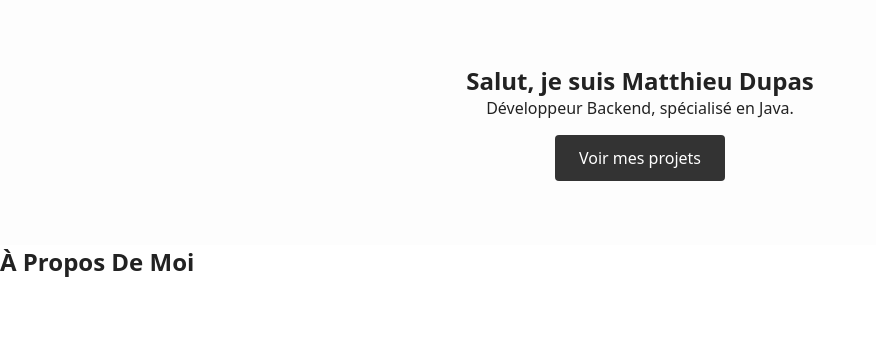
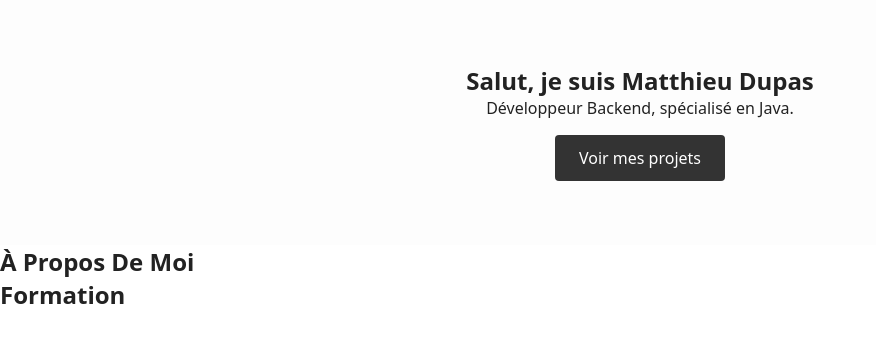
Before and after one commit to matthieudupas/portfolio, a React (Vite) app: page / in a window 1280 px wide. Shown: the top 342 px of the page, without its empty margins (0-876 px from the left). Built offline with nearby package versions, Linux system fonts and the light colour scheme.

Commit message:
feat: add Education section

```diff
--- a/src/App.tsx
+++ b/src/App.tsx
@@ -1,5 +1,6 @@
 import Hero from "./sections/hero/Hero.tsx";
 import About from "./sections/about/About.tsx";
+import Education from "./sections/education/Education.tsx";
 
 function App() {
 
@@ -7,6 +8,7 @@ function App() {
     <>
         <Hero/>
         <About/>
+        <Education/>
     </>
   )
 }
--- /dev/null
+++ b/src/sections/education/Education.tsx
@@ -0,0 +1,9 @@
+import styles from './Education.module.css'
+
+export default function Education() {
+    return (
+        <section className={styles.education}>
+            <h1>Formation</h1>
+        </section>
+    );
+}
```
Also changed, not shown: src/sections/education/Education.module.css (added).
